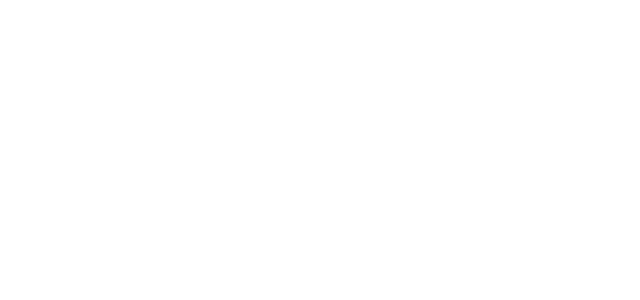
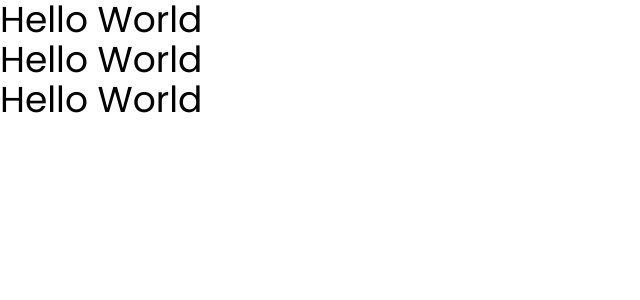
Before and after one commit to nikhilraj021/portfolio, a Next.js app: page / in a window 1280 px wide. Shown: the top 300 px of the page, without its empty margins (0-640 px from the left). Built offline with nearby package versions, Linux system fonts and the light colour scheme; a web font is replaced by a local one.

Commit message:
Update global styles and layout to include new font families; add multiple Hello World headers to the homepage.

```diff
--- a/src/app/globals.css
+++ b/src/app/globals.css
@@ -1 +1,5 @@
 @import "tailwindcss";
+
+*{
+    font-family: poppins;
+}
--- a/src/app/layout.tsx
+++ b/src/app/layout.tsx
@@ -1,14 +1,19 @@
 import type { Metadata } from "next";
-import { Geist, Geist_Mono } from "next/font/google";
+import { Outfit, Ovo, Poppins } from "next/font/google";
 import "./globals.css";
 
-const geistSans = Geist({
-  variable: "--font-geist-sans",
+const outfit = Outfit({
+  subsets: ["latin"],
+  weight: ["100", "200", "300", "400", "500", "600", "700", "800", "900"],
+});
+
+const ovo = Ovo({
+  weight: ["400"],
   subsets: ["latin"],
 });
 
-const geistMono = Geist_Mono({
-  variable: "--font-geist-mono",
+const poppins = Poppins({
+  weight: ["100", "200", "300", "400", "500", "600", "700", "800", "900"],
   subsets: ["latin"],
 });
 
@@ -25,7 +30,7 @@ export default function RootLayout({
   return (
     <html lang="en">
       <body
-        className={`${geistSans.variable} ${geistMono.variable} antialiased`}
+        className={`${outfit.className} ${ovo.className} ${poppins.className} antialiased`}
       >
         {children}
       </body>
--- a/src/app/page.tsx
+++ b/src/app/page.tsx
@@ -3,6 +3,9 @@
 export default function Home() {
   return (
     <>
+      <h1 className="text-4xl">Hello World</h1>
+      <h1 className="text-4xl">Hello World</h1>
+      <h1 className="text-4xl">Hello World</h1>
     </>
   );
 }
```
